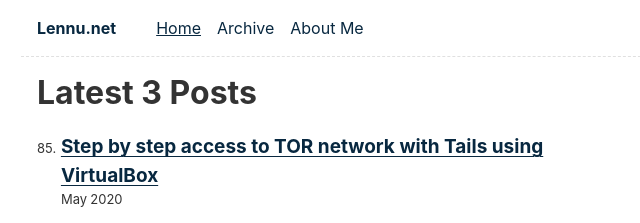
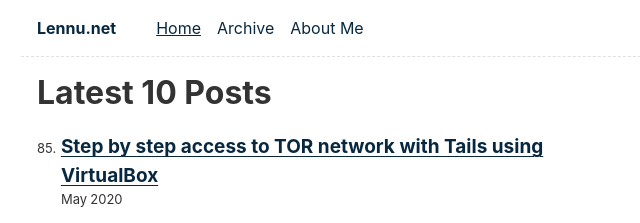
Before and after one commit to lennu/lennunet, an Eleventy site: page content/index.njk in a window 1280 px wide. Shown: the top 223 px of the page, 299-939 px from the left. Built offline with nearby package versions, Linux system fonts and the light colour scheme; Eleventy itself is replaced by a stand-in of ours; files that its build step writes are made by us from their sources.

Commit message:
Raise amount of home page shown posts

```diff
--- a/content/index.njk
+++ b/content/index.njk
@@ -3,7 +3,7 @@ layout: layouts/home.njk
 eleventyNavigation:
   key: Home
   order: 1
-numberOfLatestPostsToShow: 3
+numberOfLatestPostsToShow: 10
 ---
 {% set postsCount = collections.posts | length %}
 {% set latestPostsCount = postsCount | min(numberOfLatestPostsToShow) %}
```
